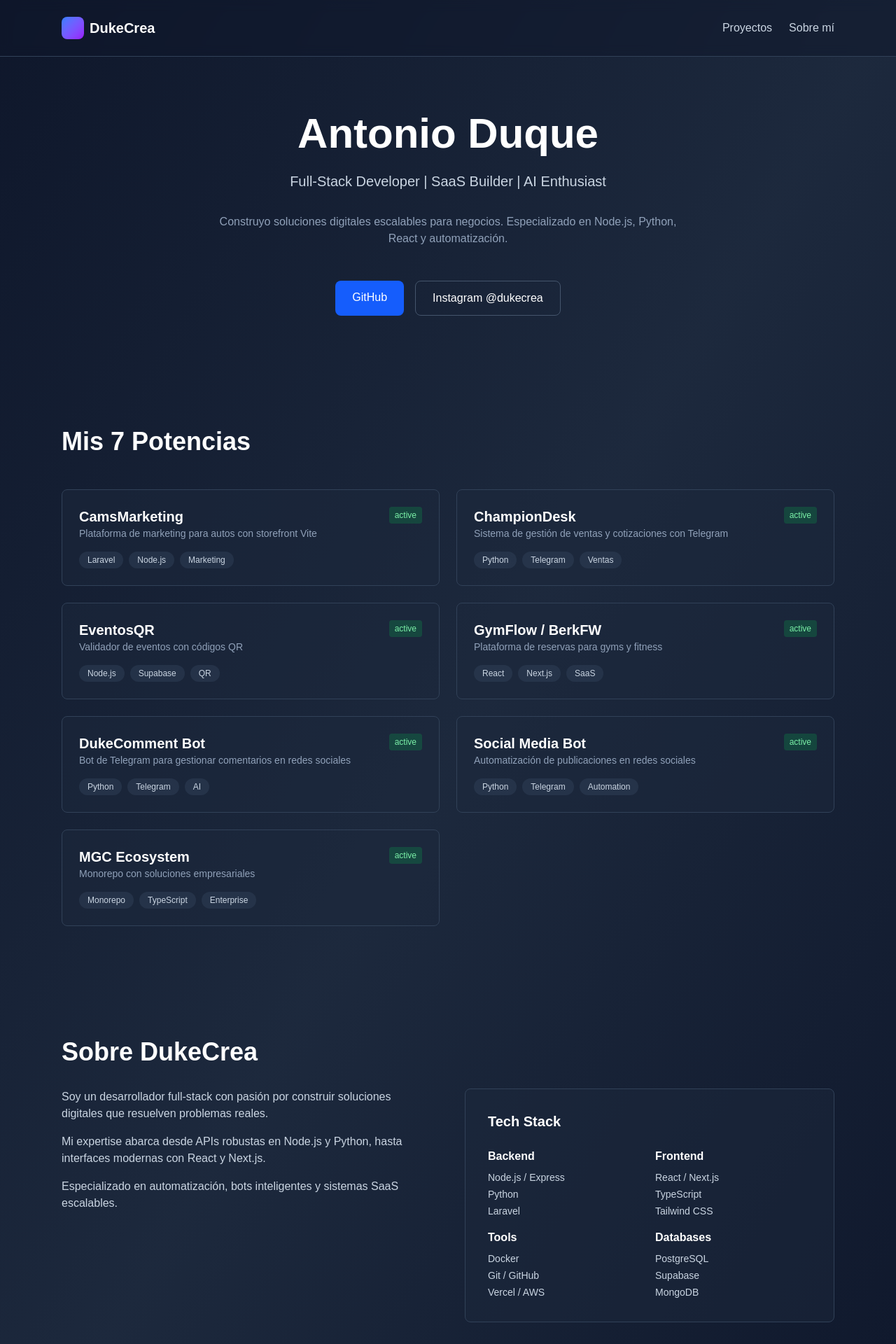
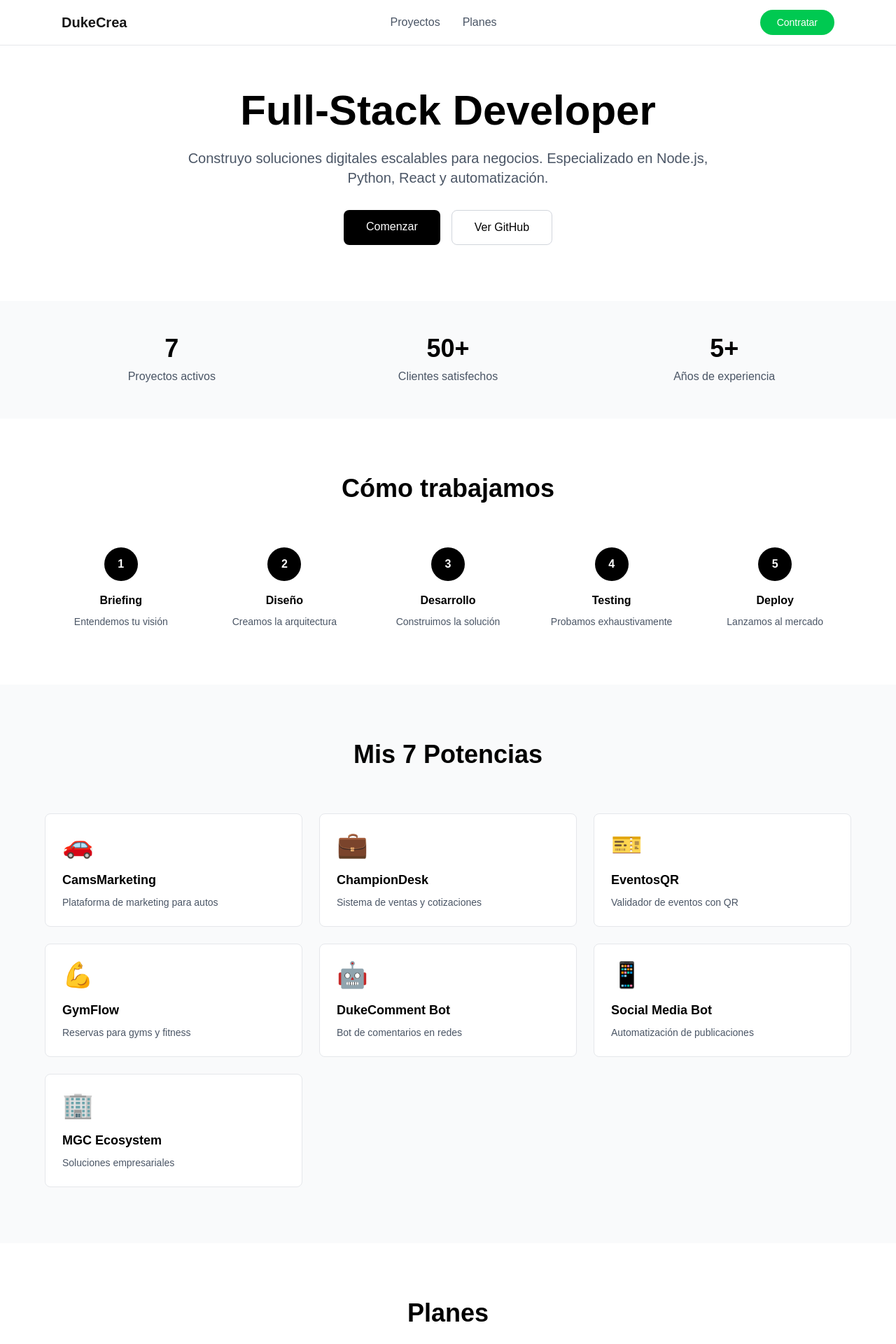
Before and after one commit to DukeCrea/web-dukecrea, a Next.js app: page / in a window 1280 px wide. Shown: the top 1920 px of the page at 70% size. Built offline with nearby package versions, Linux system fonts and the light colour scheme.

Commit message:
feat: redesign with professional tudentalapp-inspired layout

```diff
--- a/app/page.tsx
+++ b/app/page.tsx
@@ -1,212 +1,164 @@
+'use client';
+
+export default function Home() {
   const projects = [
-  {
-    id: 1,
-    title: 'CamsMarketing',
-    description: 'Plataforma de marketing para autos con storefront Vite',
-    tags: ['Laravel', 'Node.js', 'Marketing'],
-    link: 'https://github.com/DukeCrea/camsmark',
-    status: 'active'
-  },
-  {
-    id: 2,
-    title: 'ChampionDesk',
-    description: 'Sistema de gestión de ventas y cotizaciones con Telegram',
-    tags: ['Python', 'Telegram', 'Ventas'],
-    link: 'https://github.com/DukeCrea/championdesk',
-    status: 'active'
-  },
-  {
-    id: 3,
-    title: 'EventosQR',
-    description: 'Validador de eventos con códigos QR',
-    tags: ['Node.js', 'Supabase', 'QR'],
-    link: 'https://github.com/DukeCrea/eventos-qr',
-    status: 'active'
-  },
-  {
-    id: 4,
-    title: 'GymFlow / BerkFW',
-    description: 'Plataforma de reservas para gyms y fitness',
-    tags: ['React', 'Next.js', 'SaaS'],
-    link: 'https://github.com/DukeCrea/gymflow',
-    status: 'active'
-  },
-  {
-    id: 5,
-    title: 'DukeComment Bot',
-    description: 'Bot de Telegram para gestionar comentarios en redes sociales',
-    tags: ['Python', 'Telegram', 'AI'],
-    link: 'https://github.com/DukeCrea/duke-comment-bot',
-    status: 'active'
-  },
-  {
-    id: 6,
-    title: 'Social Media Bot',
-    description: 'Automatización de publicaciones en redes sociales',
-    tags: ['Python', 'Telegram', 'Automation'],
-    link: 'https://github.com/DukeCrea/social-media-bot',
-    status: 'active'
-  },
-  {
-    id: 7,
-    title: 'MGC Ecosystem',
-    description: 'Monorepo con soluciones empresariales',
-    tags: ['Monorepo', 'TypeScript', 'Enterprise'],
-    link: 'https://github.com/DukeCrea/mgc-ecosystem',
-    status: 'active'
-  }
+    { num: 1, title: 'CamsMarketing', desc: 'Plataforma de marketing para autos', icon: '🚗' },
+    { num: 2, title: 'ChampionDesk', desc: 'Sistema de ventas y cotizaciones', icon: '💼' },
+    { num: 3, title: 'EventosQR', desc: 'Validador de eventos con QR', icon: '🎫' },
+    { num: 4, title: 'GymFlow', desc: 'Reservas para gyms y fitness', icon: '💪' },
+    { num: 5, title: 'DukeComment Bot', desc: 'Bot de comentarios en redes', icon: '🤖' },
+    { num: 6, title: 'Social Media Bot', desc: 'Automatización de publicaciones', icon: '📱' },
+    { num: 7, title: 'MGC Ecosystem', desc: 'Soluciones empresariales', icon: '🏢' },
   ];
 
-export default function Home() {
   return (
-    <div className="min-h-screen bg-gradient-to-br from-slate-900 via-slate-800 to-slate-900">
+    <div className="min-h-screen bg-white">
       {/* Header */}
-      <header className="border-b border-slate-700 bg-slate-900/50 backdrop-blur">
-        <nav className="max-w-6xl mx-auto px-6 py-6 flex justify-between items-center">
-          <div className="flex items-center gap-2">
-            <div className="w-8 h-8 bg-gradient-to-br from-blue-500 to-purple-600 rounded-lg" />
-            <span className="font-bold text-xl text-white">DukeCrea</span>
+      <header className="fixed top-0 w-full bg-white border-b border-gray-200 z-50">
+        <div className="max-w-6xl mx-auto px-6 h-16 flex items-center justify-between">
+          <div className="font-bold text-xl">DukeCrea</div>
+          <nav className="flex gap-8">
+            <a href="#projects" className="text-gray-600 hover:text-black">Proyectos</a>
+            <a href="#plan" className="text-gray-600 hover:text-black">Planes</a>
+          </nav>
+          <a href="#contact" className="px-6 py-2 bg-green-500 text-white rounded-full text-sm font-medium hover:bg-green-600">
+            Contratar
+          </a>
         </div>
-          <div className="flex gap-6">
-            <a href="#projects" className="text-slate-300 hover:text-white transition">Proyectos</a>
-            <a href="#about" className="text-slate-300 hover:text-white transition">Sobre mí</a>
-          </div>
-        </nav>
       </header>
 
       {/* Hero */}
-      <section className="max-w-6xl mx-auto px-6 py-20">
-        <div className="text-center">
-          <h1 className="text-5xl md:text-6xl font-bold text-white mb-6">
-            Antonio Duque
+      <section className="pt-32 pb-20 px-6">
+        <div className="max-w-3xl mx-auto text-center">
+          <h1 className="text-5xl md:text-6xl font-bold mb-6 text-black">
+            Full-Stack Developer
           </h1>
-          <p className="text-xl text-slate-300 mb-8">
-            Full-Stack Developer | SaaS Builder | AI Enthusiast
-          </p>
-          <p className="text-slate-400 max-w-2xl mx-auto mb-12">
-            Construyo soluciones digitales escalables para negocios.
-            Especializado en Node.js, Python, React y automatización.
+          <p className="text-xl text-gray-600 mb-8">
+            Construyo soluciones digitales escalables para negocios. Especializado en Node.js, Python, React y automatización.
           </p>
           <div className="flex gap-4 justify-center">
-            <a href="https://github.com/DukeCrea" className="px-6 py-3 bg-blue-600 hover:bg-blue-700 text-white rounded-lg transition">
-              GitHub
+            <a href="#contact" className="px-8 py-3 bg-black text-white rounded-lg font-medium hover:bg-gray-800">
+              Comenzar
             </a>
-            <a href="https://www.instagram.com/dukecrea" className="px-6 py-3 border border-slate-600 hover:border-slate-400 text-white rounded-lg transition">
-              Instagram @dukecrea
+            <a href="https://github.com/DukeCrea" className="px-8 py-3 border border-gray-300 text-black rounded-lg font-medium hover:bg-gray-50">
+              Ver GitHub
             </a>
           </div>
         </div>
       </section>
 
-      {/* Projects */}
-      <section id="projects" className="max-w-6xl mx-auto px-6 py-20">
-        <h2 className="text-4xl font-bold text-white mb-12">Mis 7 Potencias</h2>
+      {/* Social Proof */}
+      <section className="bg-gray-50 py-12 px-6">
+        <div className="max-w-6xl mx-auto grid md:grid-cols-3 gap-8 text-center">
+          <div>
+            <div className="text-4xl font-bold text-black mb-2">7</div>
+            <p className="text-gray-600">Proyectos activos</p>
+          </div>
+          <div>
+            <div className="text-4xl font-bold text-black mb-2">50+</div>
+            <p className="text-gray-600">Clientes satisfechos</p>
+          </div>
+          <div>
+            <div className="text-4xl font-bold text-black mb-2">5+</div>
+            <p className="text-gray-600">Años de experiencia</p>
+          </div>
+        </div>
+      </section>
 
-        <div className="grid md:grid-cols-2 gap-6">
-          {projects.map((project) => (
+      {/* Process Flow */}
+      <section className="py-20 px-6">
+        <div className="max-w-6xl mx-auto">
+          <h2 className="text-4xl font-bold mb-16 text-center text-black">Cómo trabajamos</h2>
+          <div className="grid md:grid-cols-5 gap-4">
+            {[
+              { step: 1, title: 'Briefing', desc: 'Entendemos tu visión' },
+              { step: 2, title: 'Diseño', desc: 'Creamos la arquitectura' },
+              { step: 3, title: 'Desarrollo', desc: 'Construimos la solución' },
+              { step: 4, title: 'Testing', desc: 'Probamos exhaustivamente' },
+              { step: 5, title: 'Deploy', desc: 'Lanzamos al mercado' },
+            ].map((item) => (
+              <div key={item.step} className="text-center">
+                <div className="w-12 h-12 bg-black text-white rounded-full flex items-center justify-center mx-auto mb-4 font-bold">
+                  {item.step}
+                </div>
+                <h3 className="font-bold text-black mb-2">{item.title}</h3>
+                <p className="text-sm text-gray-600">{item.desc}</p>
+              </div>
+            ))}
+          </div>
+        </div>
+      </section>
+
+      {/* 7 Potencias Grid */}
+      <section id="projects" className="bg-gray-50 py-20 px-6">
+        <div className="max-w-6xl mx-auto">
+          <h2 className="text-4xl font-bold mb-16 text-center text-black">Mis 7 Potencias</h2>
+          <div className="grid md:grid-cols-3 gap-6">
+            {projects.map((proj) => (
               <a
-              key={project.id}
-              href={project.link}
+                key={proj.num}
+                href={`https://github.com/DukeCrea/${proj.title.toLowerCase().replace(/\s+/g, '-')}`}
                 target="_blank"
                 rel="noopener noreferrer"
-              className="group bg-slate-800/50 border border-slate-700 rounded-lg p-6 hover:border-blue-500 transition hover:bg-slate-800/80"
+                className="bg-white p-6 rounded-lg border border-gray-200 hover:border-black hover:shadow-lg transition"
               >
-              <div className="flex items-start justify-between mb-4">
-                <div>
-                  <h3 className="text-xl font-bold text-white group-hover:text-blue-400 transition">
-                    {project.title}
-                  </h3>
-                  <p className="text-slate-400 text-sm">{project.description}</p>
-                </div>
-                <span className="px-2 py-1 bg-green-500/20 text-green-300 text-xs rounded">
-                  {project.status}
-                </span>
-              </div>
-
-              <div className="flex flex-wrap gap-2">
-                {project.tags.map((tag) => (
-                  <span
-                    key={tag}
-                    className="px-3 py-1 bg-slate-700/50 text-slate-300 text-xs rounded-full"
-                  >
-                    {tag}
-                  </span>
-                ))}
-              </div>
+                <div className="text-4xl mb-4">{proj.icon}</div>
+                <h3 className="font-bold text-lg text-black mb-2">{proj.title}</h3>
+                <p className="text-gray-600 text-sm">{proj.desc}</p>
               </a>
             ))}
           </div>
+        </div>
       </section>
 
-      {/* About */}
-      <section id="about" className="max-w-6xl mx-auto px-6 py-20">
-        <h2 className="text-4xl font-bold text-white mb-8">Sobre DukeCrea</h2>
-        <div className="grid md:grid-cols-2 gap-12">
-          <div>
-            <p className="text-slate-300 mb-4">
-              Soy un desarrollador full-stack con pasión por construir soluciones digitales que resuelven problemas reales.
-            </p>
-            <p className="text-slate-300 mb-4">
-              Mi expertise abarca desde APIs robustas en Node.js y Python, hasta interfaces modernas con React y Next.js.
-            </p>
-            <p className="text-slate-300">
-              Especializado en automatización, bots inteligentes y sistemas SaaS escalables.
-            </p>
+      {/* Pricing */}
+      <section id="plan" className="py-20 px-6">
+        <div className="max-w-6xl mx-auto">
+          <h2 className="text-4xl font-bold mb-16 text-center text-black">Planes</h2>
+          <div className="grid md:grid-cols-2 gap-8">
+            <div className="border border-gray-300 p-8 rounded-lg">
+              <h3 className="text-2xl font-bold mb-2 text-black">Freelance</h3>
+              <p className="text-gray-600 mb-6">Para proyectos puntuales</p>
+              <div className="text-4xl font-bold mb-6 text-black">$50<span className="text-lg text-gray-600">/h</span></div>
+              <a href="#contact" className="block w-full px-6 py-3 border border-black text-black rounded-lg font-medium text-center hover:bg-black hover:text-white transition">
+                Solicitar presupuesto
+              </a>
             </div>
-          <div className="bg-slate-800/50 border border-slate-700 rounded-lg p-8">
-            <h3 className="text-xl font-bold text-white mb-6">Tech Stack</h3>
-            <div className="grid grid-cols-2 gap-4 text-slate-300">
-              <div>
-                <p className="font-semibold text-white mb-2">Backend</p>
-                <ul className="text-sm space-y-1">
-                  <li>Node.js / Express</li>
-                  <li>Python</li>
-                  <li>Laravel</li>
-                </ul>
-              </div>
-              <div>
-                <p className="font-semibold text-white mb-2">Frontend</p>
-                <ul className="text-sm space-y-1">
-                  <li>React / Next.js</li>
-                  <li>TypeScript</li>
-                  <li>Tailwind CSS</li>
-                </ul>
-              </div>
-              <div>
-                <p className="font-semibold text-white mb-2">Tools</p>
-                <ul className="text-sm space-y-1">
-                  <li>Docker</li>
-                  <li>Git / GitHub</li>
-                  <li>Vercel / AWS</li>
-                </ul>
-              </div>
-              <div>
-                <p className="font-semibold text-white mb-2">Databases</p>
-                <ul className="text-sm space-y-1">
-                  <li>PostgreSQL</li>
-                  <li>Supabase</li>
-                  <li>MongoDB</li>
-                </ul>
-              </div>
+            <div className="border-2 border-black p-8 rounded-lg bg-black text-white">
+              <div className="inline-block px-3 py-1 bg-white text-black rounded-full text-xs font-bold mb-4">Recomendado</div>
+              <h3 className="text-2xl font-bold mb-2">Agencia</h3>
+              <p className="text-gray-300 mb-6">Soluciones completas</p>
+              <div className="text-4xl font-bold mb-6">Personalizado</div>
+              <a href="#contact" className="block w-full px-6 py-3 bg-green-500 text-white rounded-lg font-medium text-center hover:bg-green-600 transition">
+                Contratar ahora
+              </a>
             </div>
           </div>
         </div>
       </section>
 
+      {/* CTA */}
+      <section id="contact" className="bg-black text-white py-20 px-6">
+        <div className="max-w-3xl mx-auto text-center">
+          <h2 className="text-4xl font-bold mb-6">¿Listo para tu proyecto?</h2>
+          <p className="text-xl text-gray-300 mb-8">
+            Contacta conmigo y convirtamos tu idea en realidad
+          </p>
+          <div className="flex gap-4 justify-center">
+            <a href="https://www.instagram.com/dukecrea" className="px-8 py-3 bg-white text-black rounded-lg font-medium hover:bg-gray-100">
+              Instagram @dukecrea
+            </a>
+            <a href="mailto:duque629@gmail.com" className="px-8 py-3 border border-white text-white rounded-lg font-medium hover:bg-white hover:text-black transition">
+              Email
+            </a>
+          </div>
+        </div>
+      </section>
+
       {/* Footer */}
-      <footer className="border-t border-slate-700 bg-slate-900/50">
-        <div className="max-w-6xl mx-auto px-6 py-12 text-center">
-          <p className="text-slate-400 mb-4">
-            Construido con <span className="text-red-500">❤️</span> por DukeCrea
-          </p>
-          <p className="text-slate-500 text-sm">
-            © 2026 Antonio Duque. Todos los derechos reservados.
-          </p>
-          <div className="flex justify-center gap-6 mt-6">
-            <a href="https://github.com/DukeCrea" className="text-slate-400 hover:text-white transition">GitHub</a>
-            <a href="https://www.instagram.com/dukecrea" className="text-slate-400 hover:text-white transition">Instagram</a>
-            <a href="mailto:duque629@gmail.com" className="text-slate-400 hover:text-white transition">Email</a>
-          </div>
+      <footer className="bg-gray-100 py-8 px-6 text-center text-gray-600 text-sm">
+        <div className="max-w-6xl mx-auto">
+          <p>© 2026 DukeCrea. Todos los derechos reservados.</p>
         </div>
       </footer>
     </div>
```
Lines whose indentation alone changed are shown as unchanged.
